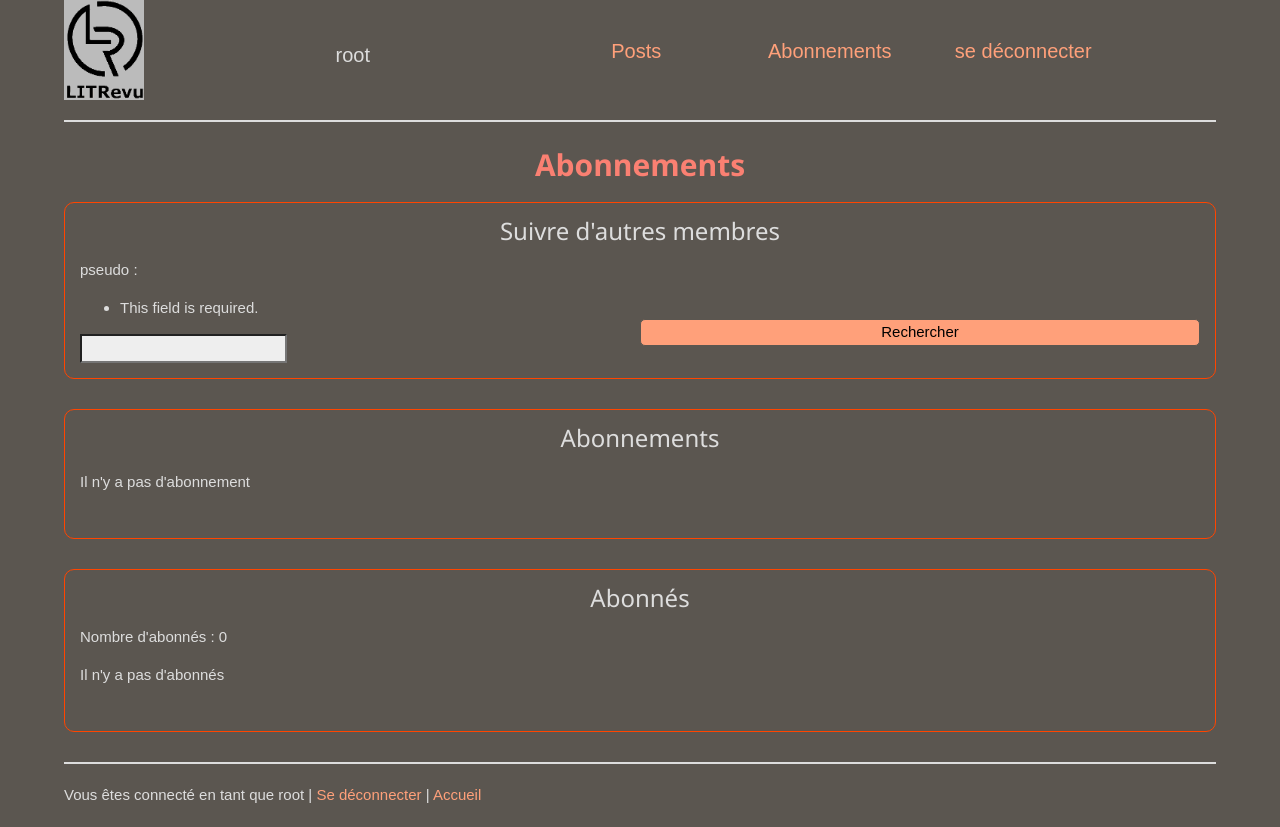
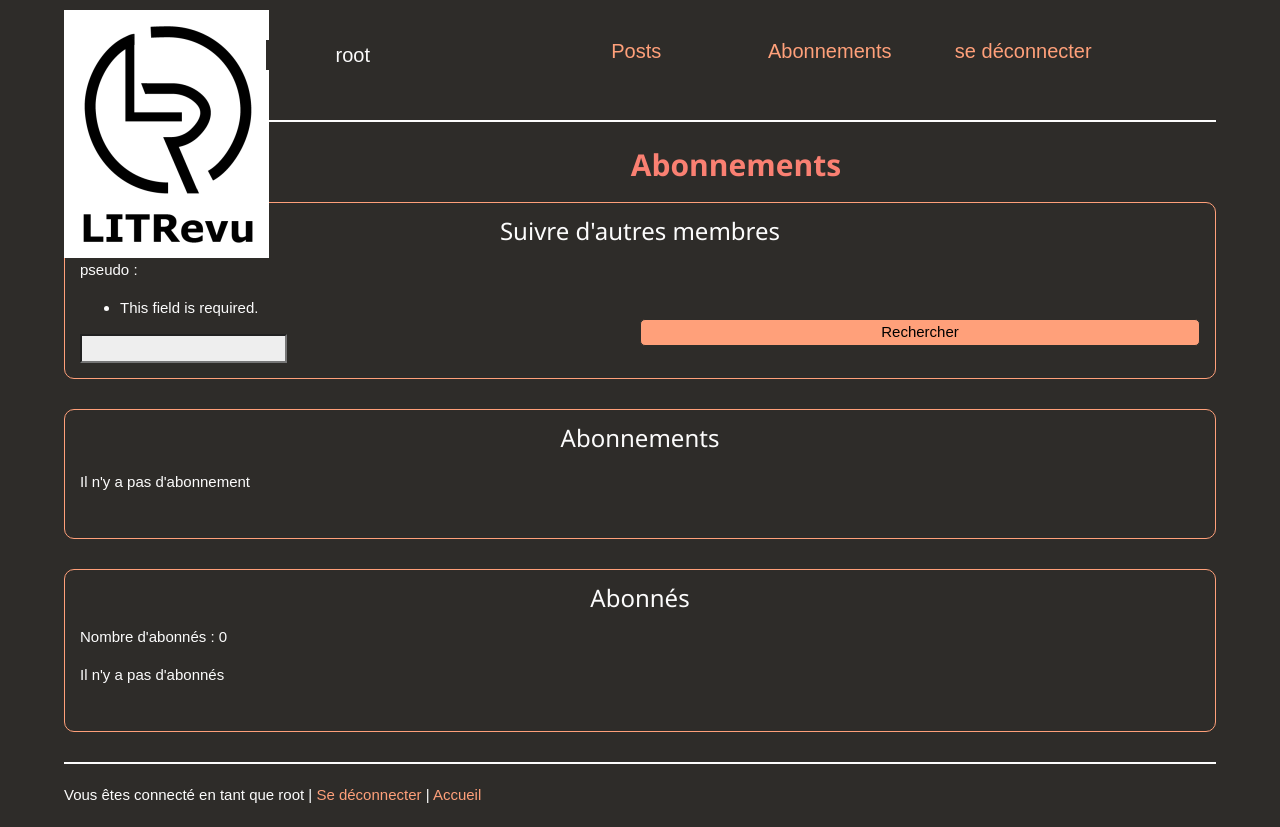
Before and after one commit to morganprieur/Literary_reviews, a Django app: page /abonnements/ in a window 1280 px wide. Run offline with Django 5.2, Linux system fonts and the light colour scheme; a user stored in the database is signed in; data comes from the database, SQL or seed files in the repository; both versions use the stored data as it was after the commit.

Commit message:
Updated colors for the contrast, readme, deignored en & db

```diff
--- a/litrevu/reviews/static/CSS/styles.css
+++ b/litrevu/reviews/static/CSS/styles.css
@@ -1,9 +1,9 @@
 :root {
-  --back_color: #5b5650;
+  --back_color: #2E2C29;
   --middle_grey_color: #95928f;
-  --text_color: #ddd;
+  --text_color: #FCFCFC;
   --deco_color: #ff4500;
-  --button_color: #ffa07a;
+  --button_color: #FFA07A;
   --button_hover: #fa8072;
 }
 body {
@@ -70,6 +70,8 @@ input#id_image {
 #logo {
   max-height: 150px;
   float: left;
+  margin-top: 10px;
+
 }
 #menu {
   display: flex;
@@ -111,7 +113,7 @@ input#id_image {
   border: white solid 1px;
 }
 .cadre {
-  border: var(--deco_color) solid 1px;
+  border: var(--button_color) solid 1px;
   border-radius: 10px;
   padding: 1rem;
   padding-top: 0;
--- a/litrevu/reviews/templates/base.html
+++ b/litrevu/reviews/templates/base.html
@@ -17,7 +17,8 @@
                 <div class="w3-row">
                     <a class="w3-col m2" title="Accueil" href="{% url 'home' %}">
                         <div id="logo">
-                            <img src="../../../reviews/images/logo_gris.png" alt="Alt logo" height="100px">
+                            <img src="../../../reviews/images/logo.png"
+                                alt="Alt logo">
                         </div>
                     </a>
                     <div id="menu" class="w3-col m9">
```
Also changed, not shown: litrevu/reviews/templates/rev/draft-conf_abo_delete.html (added, +19 -0 lines), tech_watch.md (+14 -8 lines), README.md, litrevu/db.sqlite3 (added), litrevu/reviews/images/logo.png, 2 other files.
